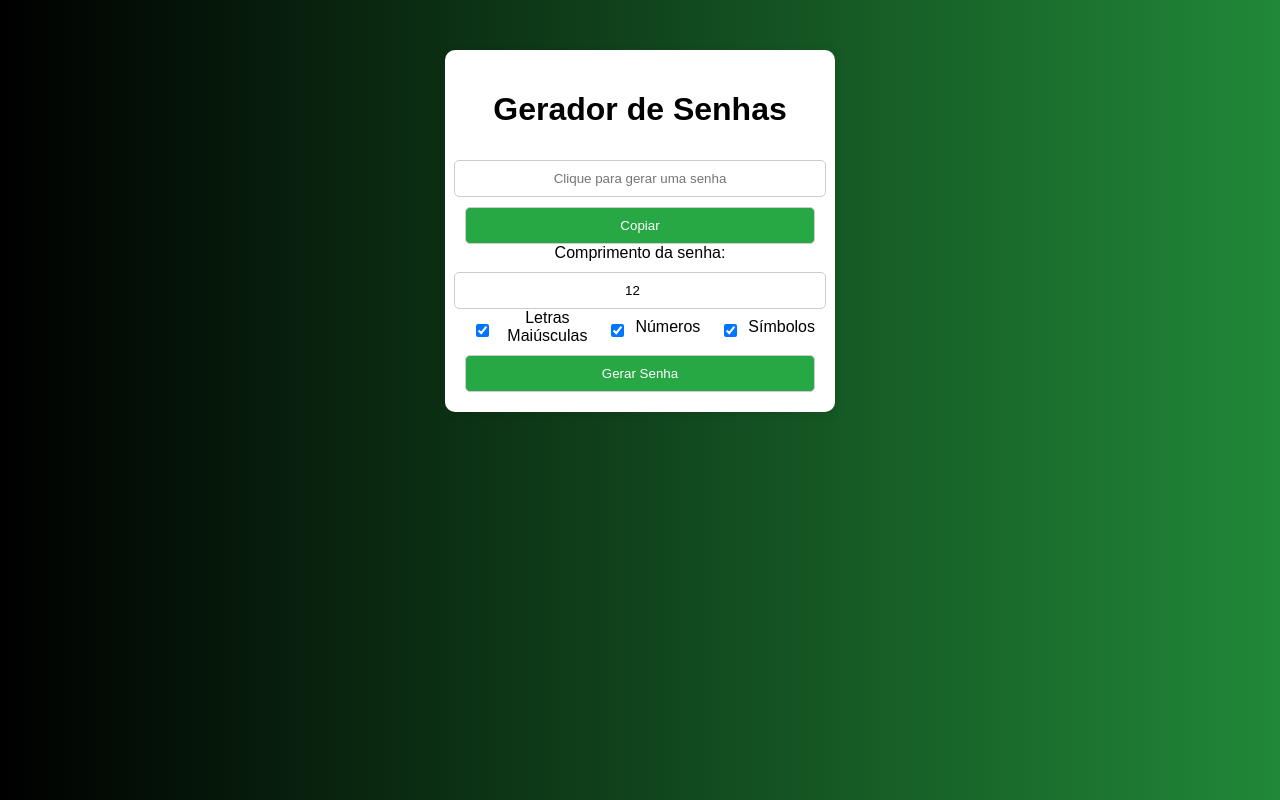
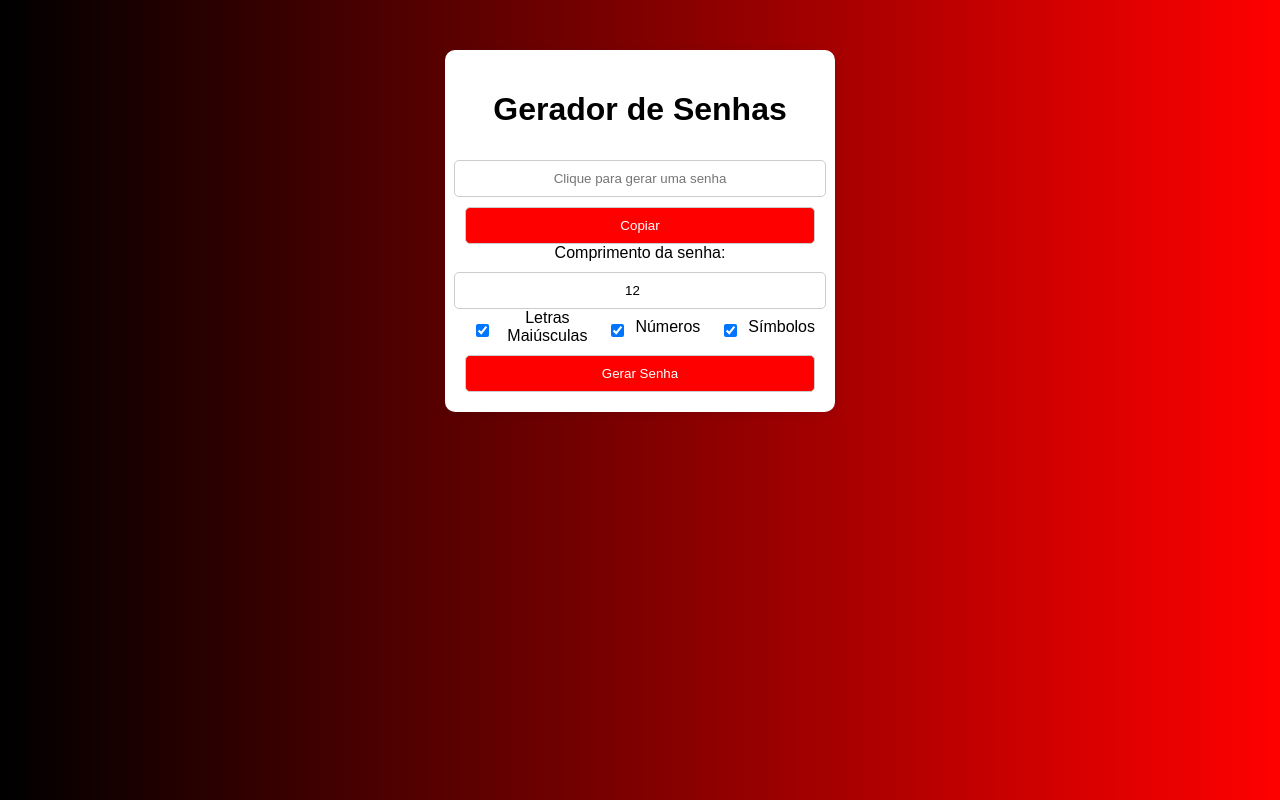
Before and after one commit to Geovane-Maia/gerador-senhas, a plain HTML site: page index.html in a window 1280 px wide. Drawn offline with Linux system fonts and the light colour scheme.

Commit message:
Alterado a cor de fundo

```diff
--- a/style.css
+++ b/style.css
@@ -3,7 +3,7 @@ body {
     text-align: center;
     background: #f4f4f4;
     margin: 50px;
-    background: linear-gradient(to right, black, #218838);
+    background: linear-gradient(to right, black, red);
 }
 
 .container {
@@ -30,13 +30,13 @@ input, button {
 }
 
 button {
-    background-color: #28a745;
+    background-color: red;
     color: white;
     cursor: pointer;
 }
 
 button:hover {
-    background-color: #218838;
+    background-color: blue;
 }
 
 .options {
```
